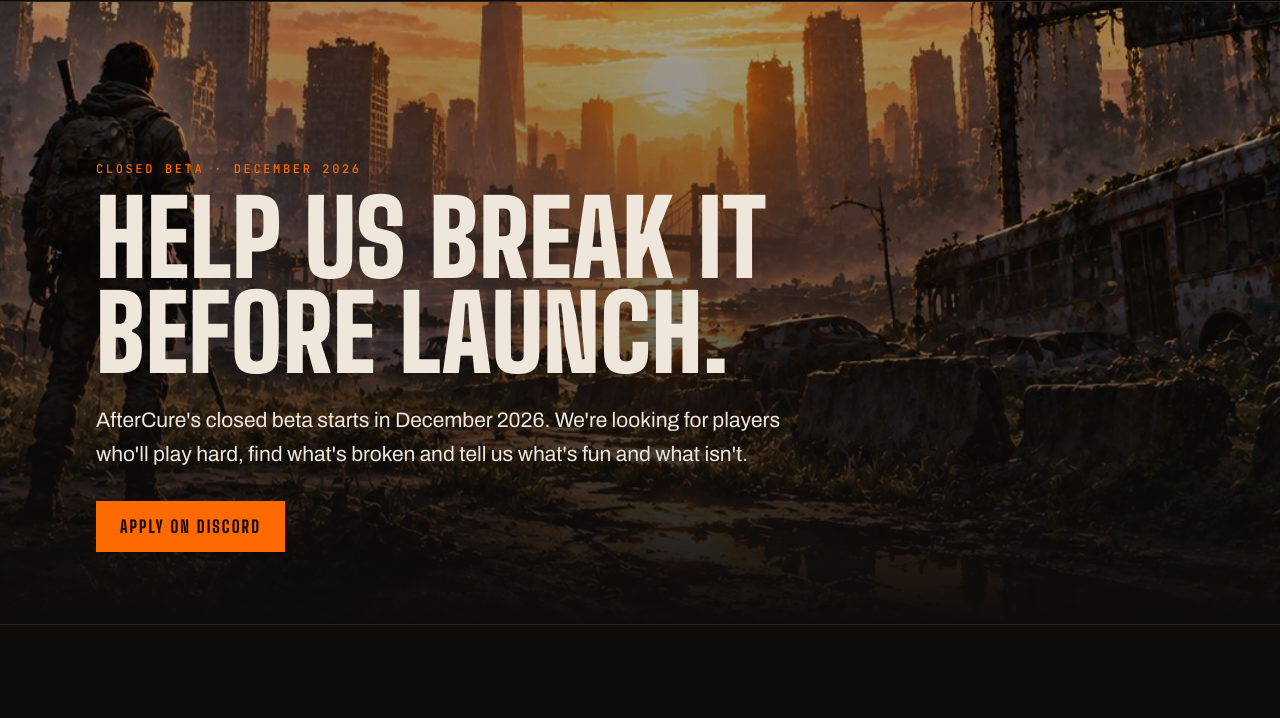
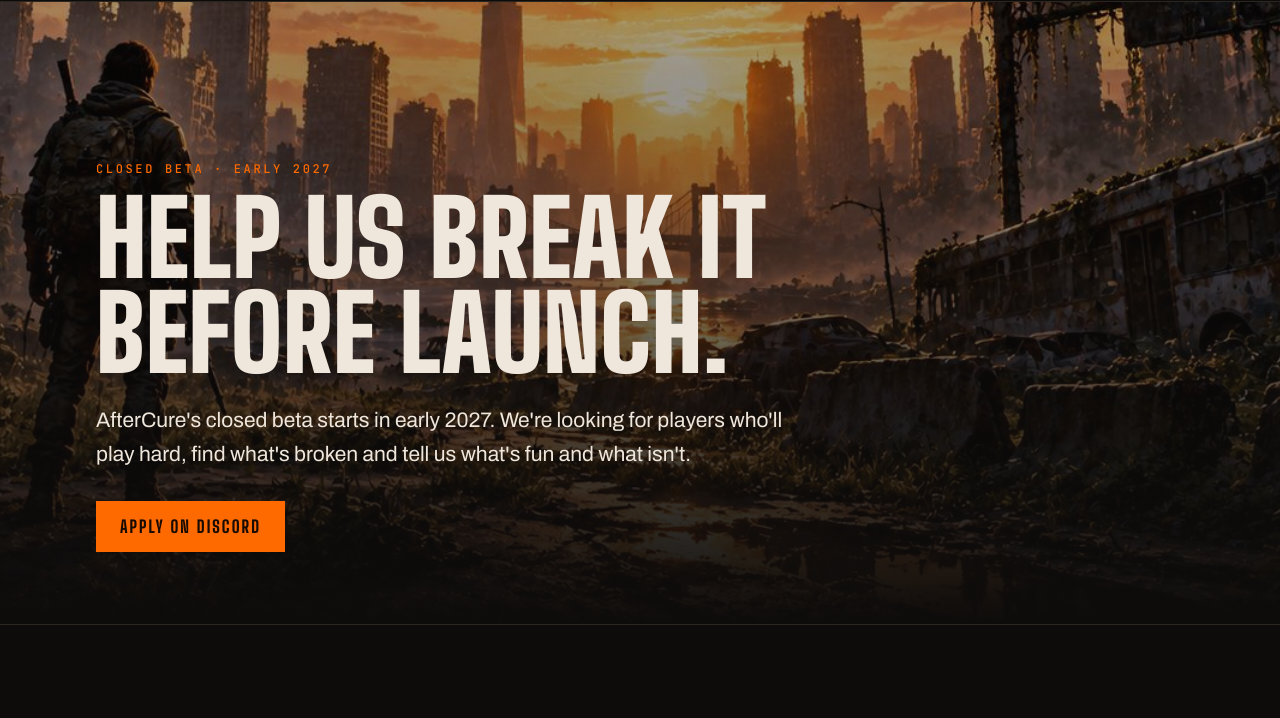
Before and after one commit to Stonebreak-Studios/stonebreakstudios, a plain HTML site: page index.html in a window 1280 px wide. Both pictures are taken after a click on the link "APPLY FOR THE BETA". Shown: the part 59-777 px from the top of the page. Drawn offline with Linux system fonts and the light colour scheme.

Commit message:
Move closed beta date from December 2026 to early 2027
Co-Authored-By: Claude Opus 5.5 <noreply@anthropic.com>

```diff
--- a/index.html
+++ b/index.html
@@ -3,9 +3,9 @@
 <head>
 <meta charset="utf-8">
 <meta name="viewport" content="width=device-width, initial-scale=1, viewport-fit=cover">
-<meta name="description" content="Stonebreak Studios is an independent studio making online survival games. Our first, AfterCure, is in development, with a closed beta starting December 2026.">
+<meta name="description" content="Stonebreak Studios is an independent studio making online survival games. Our first, AfterCure, is in development, with a closed beta starting in early 2027.">
 <meta property="og:title" content="Stonebreak Studios">
-<meta property="og:description" content="Stonebreak Studios is an independent studio making online survival games. Our first, AfterCure, is in development, with a closed beta starting December 2026.">
+<meta property="og:description" content="Stonebreak Studios is an independent studio making online survival games. Our first, AfterCure, is in development, with a closed beta starting in early 2027.">
 <meta property="og:image" content="https://stonebreakstudios.com/sb-banner.jpg">
 <meta property="og:url" content="https://stonebreakstudios.com/">
 <link rel="icon" type="image/png" href="favicon.png">
@@ -184,7 +184,7 @@ footer .wrap { display: grid; gap: 24px; }
       </div>
     </div>
     <div class="strip">
-      <div class="wrap"><b>Closed beta · December 2026</b><span>Applications are open now on our Discord.</span></div>
+      <div class="wrap"><b>Closed beta · Early 2027</b><span>Applications are open now on our Discord.</span></div>
     </div>
     <section class="block">
       <div class="wrap">
@@ -283,7 +283,7 @@ footer .wrap { display: grid; gap: 24px; }
       <div class="wrap split">
         <div class="stack"><p class="eyebrow">Status</p><h2>In development</h2></div>
         <div class="stack">
-          <p style="font-size:19px">Closed beta testing begins December 2026 for approved playtesters.</p>
+          <p style="font-size:19px">Closed beta testing begins in early 2027 for approved playtesters.</p>
           <div class="actions" style="margin-top:4px">
             <a class="btn primary" href="#playtest">Apply for the beta</a>
             <a class="btn" data-discord href="#contact">Join the Stonebreak Studios Discord</a>
@@ -298,9 +298,9 @@ footer .wrap { display: grid; gap: 24px; }
     <div class="band">
       <img class="bg" src="ac-city.jpg" alt="" style="object-position: 80% 70%">
       <div class="wrap">
-        <p class="eyebrow">Closed beta · December 2026</p>
+        <p class="eyebrow">Closed beta · Early 2027</p>
         <h1>Help us break it before launch.</h1>
-        <p class="lede">AfterCure's closed beta starts in December 2026. We're looking for players who'll play hard, find what's broken and tell us what's fun and what isn't.</p>
+        <p class="lede">AfterCure's closed beta starts in early 2027. We're looking for players who'll play hard, find what's broken and tell us what's fun and what isn't.</p>
         <div class="actions"><a class="btn primary" data-discord href="#contact">Apply on Discord</a></div>
       </div>
     </div>
```
